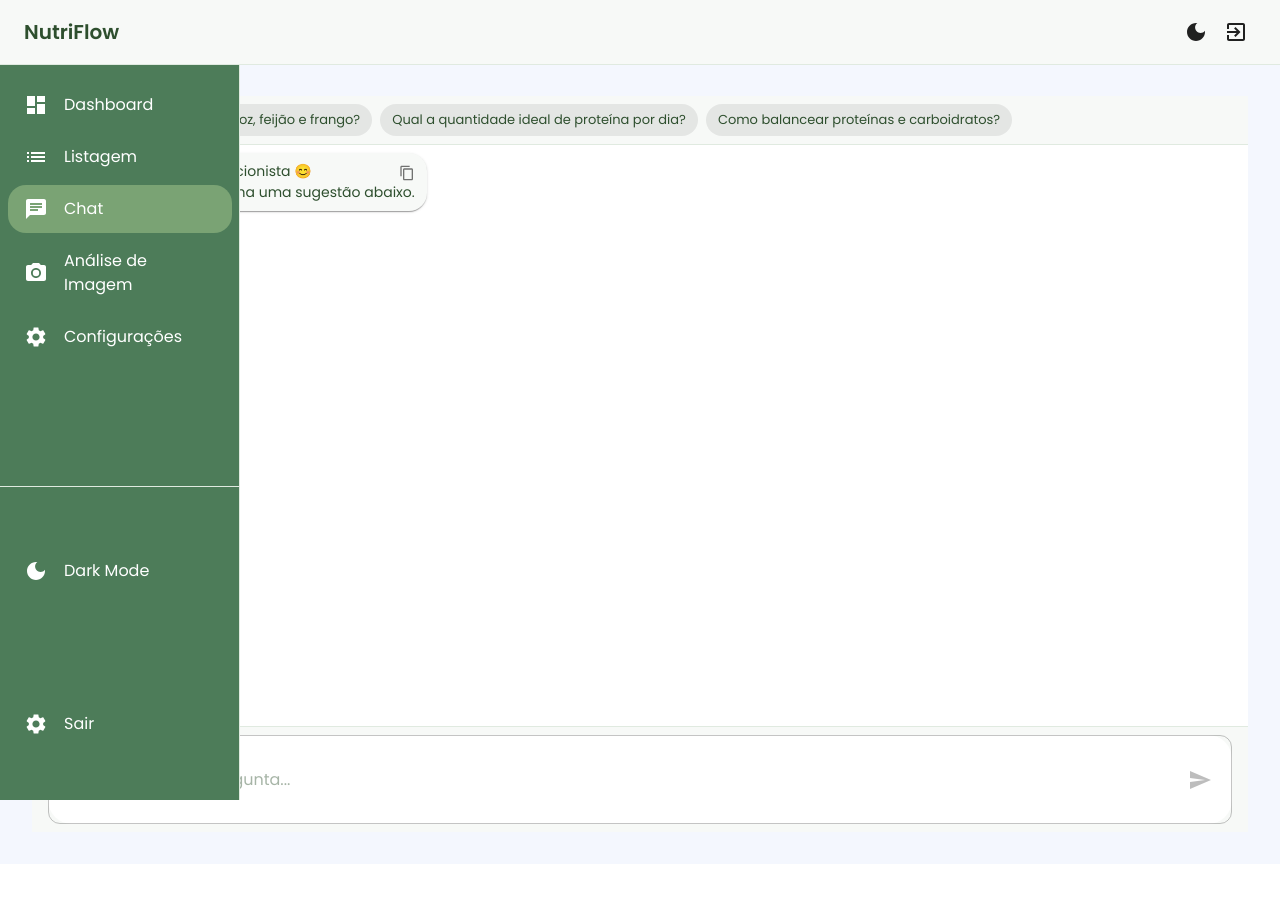
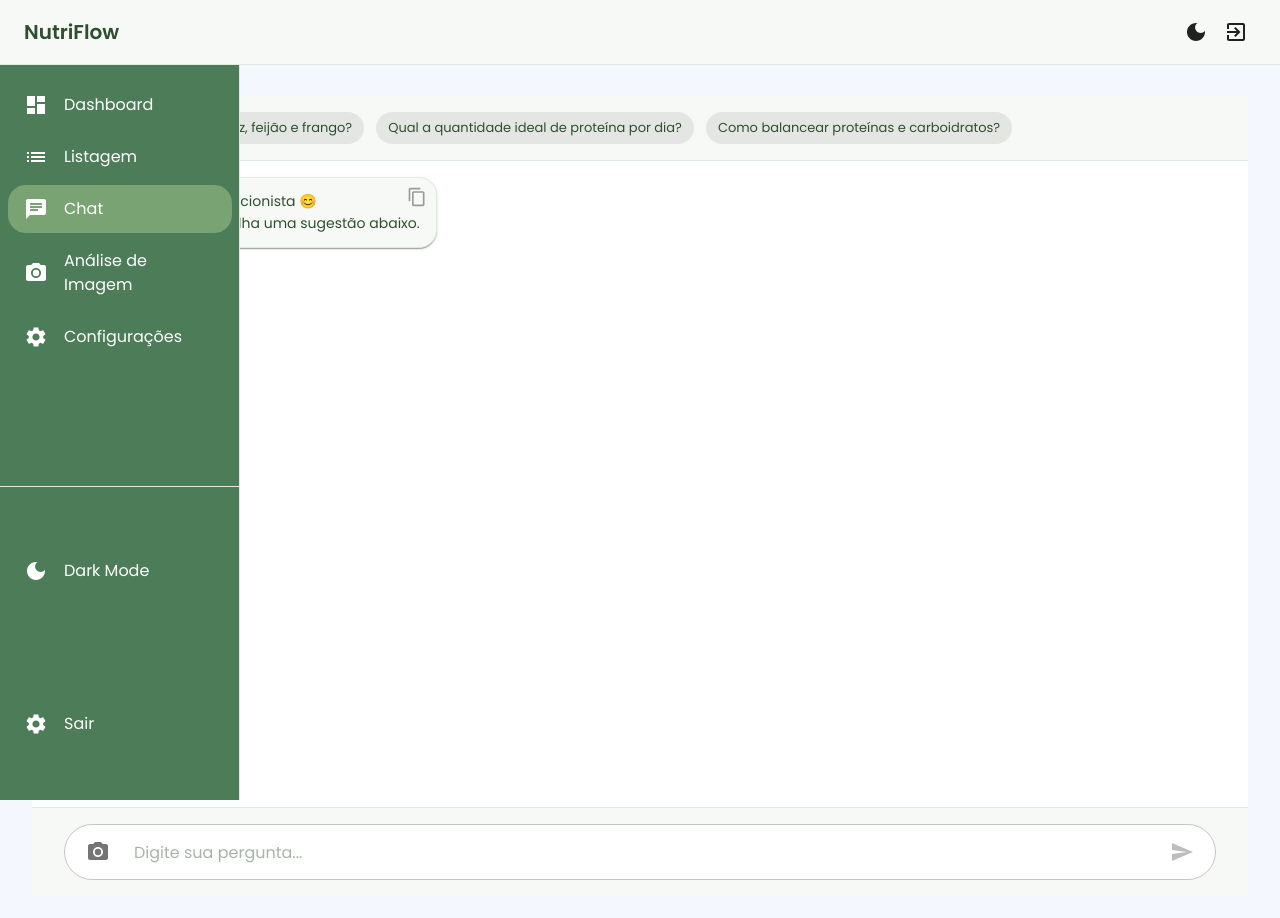
Before and after one commit to linsalefe/front_nutriflow, a React (Vite) app: page /chat in a window 1280 px wide. Shown: the top 918 px of the page. Before the commit the page ends 864 px from the top, so only its background shows below. Built offline with nearby package versions, Linux system fonts and the light colour scheme; no server answers; sample sign-in values are in the browser's storage.

Commit message:
ajuste no chatpage

```diff
--- a/src/pages/ChatPage.tsx
+++ b/src/pages/ChatPage.tsx
@@ -168,38 +168,26 @@ export default function ChatPage() {
       sx={{
         display: 'flex',
         flexDirection: 'column',
-        height: isMobile ? '100vh' : 'calc(100vh - 64px)',
+        height: '100vh',
+        width: '100%',
         bgcolor: theme.palette.background.default,
         position: 'relative',
+        overflow: 'hidden',
       }}
     >
       {/* Sugestões - apenas para desktop */}
       <Box
         sx={{
-          px: { xs: 2, md: 4 },     // margem horizontal ajustada
-          py: 1,
+          px: 3,
+          py: 2,
           bgcolor: theme.palette.background.paper,
           borderBottom: `1px solid ${theme.palette.divider}`,
           overflowX: 'auto',
           display: { xs: 'none', md: 'flex' },
-          gap: 1,
-        }}
-      >
-        {suggestions.map(s => (
-          <Chip key={s} label={s} clickable onClick={() => setMensagem(s)} sx={{ flexShrink: 0 }} />
-        ))}
-      </Box>
-
-      {/* Histórico de mensagens - otimizado estilo WhatsApp */}
-      <Box
-        sx={{
-          flex: 1,
-          px: { xs: 1, sm: 2, md: 4 }, // padding horizontal ajustado
-          py: { xs: 1, sm: 1 },
-          overflowY: 'auto',
-          paddingBottom: { xs: '10px', sm: '10px' },
+          gap: 1.5,
+          flexShrink: 0,
           '&::-webkit-scrollbar': {
-            width: '4px',
+            height: '4px',
           },
           '&::-webkit-scrollbar-track': {
             backgroundColor: 'transparent',
@@ -210,24 +198,67 @@ export default function ChatPage() {
           },
         }}
       >
+        {suggestions.map(s => (
+          <Chip
+            key={s}
+            label={s}
+            clickable
+            onClick={() => setMensagem(s)}
+            sx={{
+              flexShrink: 0,
+              '&:hover': {
+                backgroundColor: theme.palette.primary.light,
+              }
+            }}
+          />
+        ))}
+      </Box>
+
+      {/* Histórico de mensagens */}
+      <Box
+        sx={{
+          flex: 1,
+          px: { xs: 2, sm: 3, md: 4 },
+          py: 2,
+          overflowY: 'auto',
+          overflowX: 'hidden',
+          display: 'flex',
+          flexDirection: 'column',
+          gap: 1,
+          '&::-webkit-scrollbar': {
+            width: '6px',
+          },
+          '&::-webkit-scrollbar-track': {
+            backgroundColor: 'rgba(0,0,0,0.05)',
+            borderRadius: '3px',
+          },
+          '&::-webkit-scrollbar-thumb': {
+            backgroundColor: theme.palette.primary.light,
+            borderRadius: '3px',
+            '&:hover': {
+              backgroundColor: theme.palette.primary.main,
+            }
+          },
+        }}
+      >
         {historico.map((msg, i) => (
           <motion.div
             key={i}
-            initial={{ opacity: 0, scale: 0.8 }}
-            animate={{ opacity: 1, scale: 1 }}
-            transition={{ type: 'spring', stiffness: 200, damping: 20 }}
+            initial={{ opacity: 0, y: 10 }}
+            animate={{ opacity: 1, y: 0 }}
+            transition={{ duration: 0.3, ease: 'easeOut' }}
             style={{
               display: 'flex',
               justifyContent: msg.role === 'user' ? 'flex-end' : 'flex-start',
-              marginBottom: isMobile ? 6 : 8,
+              width: '100%',
             }}
           >
             <Paper
               elevation={1}
               sx={{
-                maxWidth: { xs: '90%', sm: '80%' },
-                px: { xs: 1.2, sm: 1.5 },
-                py: { xs: 1, sm: 1 },
+                maxWidth: { xs: '85%', sm: '75%', md: '65%' },
+                px: 2,
+                py: 1.5,
                 bgcolor: msg.role === 'user'
                   ? theme.palette.primary.main
                   : theme.palette.background.paper,
@@ -238,7 +269,7 @@ export default function ChatPage() {
                   ? '18px 18px 4px 18px'
                   : '18px 18px 18px 4px',
                 position: 'relative',
-                boxShadow: { xs: '0 1px 2px rgba(0,0,0,0.1)', sm: 1 },
+                border: msg.role === 'bot' ? `1px solid ${theme.palette.divider}` : 'none',
               }}
             >
               {msg.type === 'image' && msg.imageUrl && (
@@ -248,8 +279,10 @@ export default function ChatPage() {
                     alt=""
                     style={{
                       width: '100%',
-                      maxWidth: isMobile ? '200px' : '100%',
-                      borderRadius: 8
+                      maxWidth: '300px',
+                      height: 'auto',
+                      borderRadius: 8,
+                      display: 'block',
                     }}
                   />
                 </Box>
@@ -258,9 +291,8 @@ export default function ChatPage() {
                 variant="body2"
                 sx={{
                   whiteSpace: 'pre-wrap',
-                  fontSize: { xs: '0.875rem', sm: '0.875rem' },
-                  lineHeight: { xs: 1.4, sm: 1.5 },
                   wordBreak: 'break-word',
+                  lineHeight: 1.6,
                 }}
               >
                 {msg.text}
@@ -271,13 +303,15 @@ export default function ChatPage() {
                   onClick={() => copyText(msg.text)}
                   sx={{
                     position: 'absolute',
-                    top: { xs: 2, sm: 4 },
-                    right: { xs: 2, sm: 4 },
-                    width: { xs: '24px', sm: '32px' },
-                    height: { xs: '24px', sm: '32px' },
+                    top: 4,
+                    right: 4,
+                    opacity: 0.7,
+                    '&:hover': {
+                      opacity: 1,
+                    }
                   }}
                 >
-                  <ContentCopyIcon sx={{ fontSize: { xs: '14px', sm: '16px' } }} />
+                  <ContentCopyIcon fontSize="small" />
                 </IconButton>
               )}
             </Paper>
@@ -286,22 +320,16 @@ export default function ChatPage() {
         <div ref={chatEndRef} />
       </Box>
 
-      {/* Input fixo no rodapé - estilo WhatsApp */}
+      {/* Input no rodapé */}
       <Box
         component="form"
         onSubmit={enviarMensagem}
         sx={{
-          position: { xs: 'fixed', sm: 'relative' },
-          bottom: { xs: 0, sm: 'auto' },
-          left: { xs: 0, sm: 'auto' },
-          right: { xs: 0, sm: 'auto' },
-          px: { xs: 1, sm: 2 },
-          py: { xs: 1, sm: 1 },
+          px: { xs: 2, sm: 3, md: 4 },
+          py: 2,
           bgcolor: theme.palette.background.paper,
           borderTop: `1px solid ${theme.palette.divider}`,
-          zIndex: { xs: 1000, sm: 'auto' },
-          boxShadow: { xs: '0 -2px 8px rgba(0,0,0,0.1)', sm: 'none' },
-          paddingBottom: { xs: 'calc(8px + env(safe-area-inset-bottom))', sm: '8px' },
+          flexShrink: 0,
         }}
       >
         <TextField
@@ -310,20 +338,16 @@ export default function ChatPage() {
           value={mensagem}
           onChange={e => setMensagem(e.target.value)}
           multiline
-          maxRows={isMobile ? 4 : 4}
+          maxRows={4}
           InputProps={{
             startAdornment: (
               <InputAdornment position="start">
                 <IconButton
                   component="label"
                   disabled={imgLoading}
-                  sx={{
-                    width: { xs: '40px', sm: '40px' },
-                    height: { xs: '40px', sm: '40px' },
-                    mr: { xs: 0.5, sm: 0 },
-                  }}
+                  sx={{ mr: 1 }}
                 >
-                  <PhotoCameraIcon sx={{ fontSize: { xs: '22px', sm: '24px' } }} />
+                  <PhotoCameraIcon />
                   <input
                     hidden
                     type="file"
@@ -339,58 +363,40 @@ export default function ChatPage() {
                 <IconButton
                   type="submit"
                   disabled={!mensagem.trim() || imgLoading}
-                  sx={{
-                    width: { xs: '40px', sm: '40px' },
-                    height: { xs: '40px', sm: '40px' },
-                    ml: { xs: 0.5, sm: 0 },
-                  }}
+                  color="primary"
                 >
                   {imgLoading ? (
-                    <CircularProgress size={isMobile ? 18 : 18} />
+                    <CircularProgress size={20} />
                   ) : (
-                    <SendIcon sx={{ fontSize: { xs: '22px', sm: '24px' } }} />
+                    <SendIcon />
                   )}
                 </IconButton>
               </InputAdornment>
             ),
-            sx: {
-              fontSize: { xs: '16px', sm: '16px' },
-              minHeight: { xs: '48px', sm: '56px' },
-            },
           }}
           sx={{
-            bgcolor: theme.palette.background.default,
-            borderRadius: { xs: 6, sm: 2 },
             '& .MuiOutlinedInput-root': {
-              paddingRight: { xs: '4px', sm: '12px' },
-              paddingLeft: { xs: '4px', sm: '12px' },
-            },
-            '& .MuiInputBase-input': {
-              fontSize: { xs: '16px', sm: '16px' },
-              padding: { xs: '12px 8px', sm: '16.5px 14px' },
+              borderRadius: 3,
+              backgroundColor: theme.palette.background.default,
             },
           }}
         />
       </Box>
 
-      {/* Snackbar - ajustado para mobile */}
+      {/* Snackbar */}
       <Snackbar
         open={snackbar.open}
-        autoHideDuration={2000}
+        autoHideDuration={3000}
         onClose={() => setSnackbar(s => ({ ...s, open: false }))}
         anchorOrigin={{
           vertical: 'bottom',
           horizontal: 'center',
         }}
-        sx={{
-          bottom: { xs: 'calc(80px + env(safe-area-inset-bottom))', sm: '24px' },
-        }}
       >
         <Alert
           severity={snackbar.severity}
-          sx={{
-            fontSize: { xs: '0.875rem', sm: '1rem' },
-          }}
+          onClose={() => setSnackbar(s => ({ ...s, open: false }))}
+          sx={{ width: '100%' }}
         >
           {snackbar.message}
         </Alert>
```
